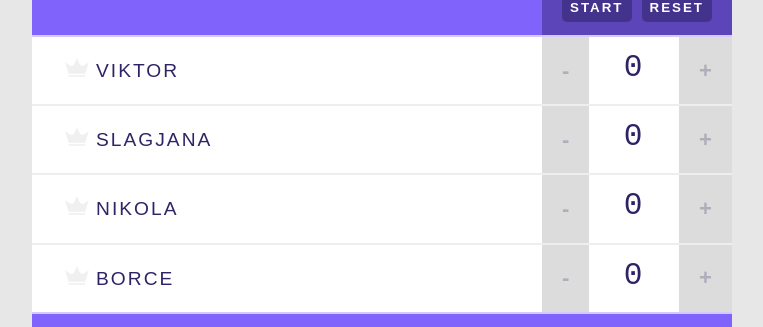
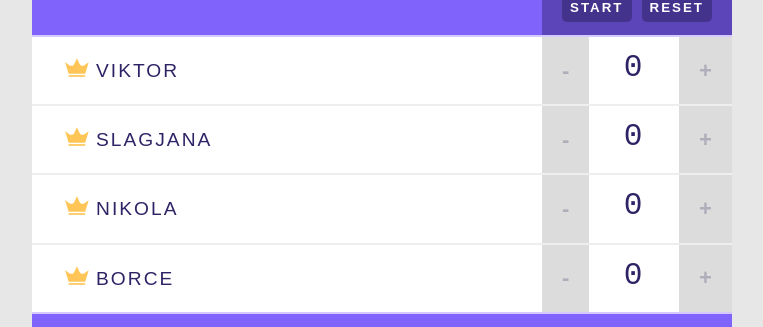
Before and after one commit to DraciVik/treehouse-react, a React (Create React App) app: page / in a window 1280 px wide. Shown: the part 142-469 px from the top of the page, without its empty margins (258-1021 px from the left). Built offline with nearby package versions, Linux system fonts and the light colour scheme.

Commit message:
Made the logic so the crown animates on high score

```diff
--- a/src/components/Crown.js
+++ b/src/components/Crown.js
@@ -2,7 +2,10 @@ import React from "react";
 
 const Crown = props => {
   return (
-    <svg viewBox="0 0 44 35">
+    <svg
+      className={props.isHighScore ? "is-high-score" : null}
+      viewBox="0 0 44 35"
+    >
       <path
         d="M26.7616 10.6207L21.8192 0L16.9973 10.5603C15.3699 14.1207 10.9096 15.2672 7.77534 12.9741L0 7.24138L6.56986 28.8448H37.0685L43.5781 7.72414L35.7425 13.0948C32.6685 15.2672 28.3288 14.0603 26.7616 10.6207Z"
         transform="translate(0 0.301727)"
--- a/src/components/Player.js
+++ b/src/components/Player.js
@@ -16,13 +16,14 @@ class Player extends PureComponent {
 
   render() {
     const { name, removePlayer, score, index, changeScore, id } = this.props;
+    const highScore = Math.max(...this.props.scoreArr);
     return (
       <div className="player">
         <span className="player-name">
           <button className="remove-player" onClick={() => removePlayer(id)}>
             x
           </button>
-          <Crown />
+          <Crown isHighScore={this.props.score >= highScore} />
           {name}
         </span>
         <Counter index={index} changeScore={changeScore} score={score} />
```
